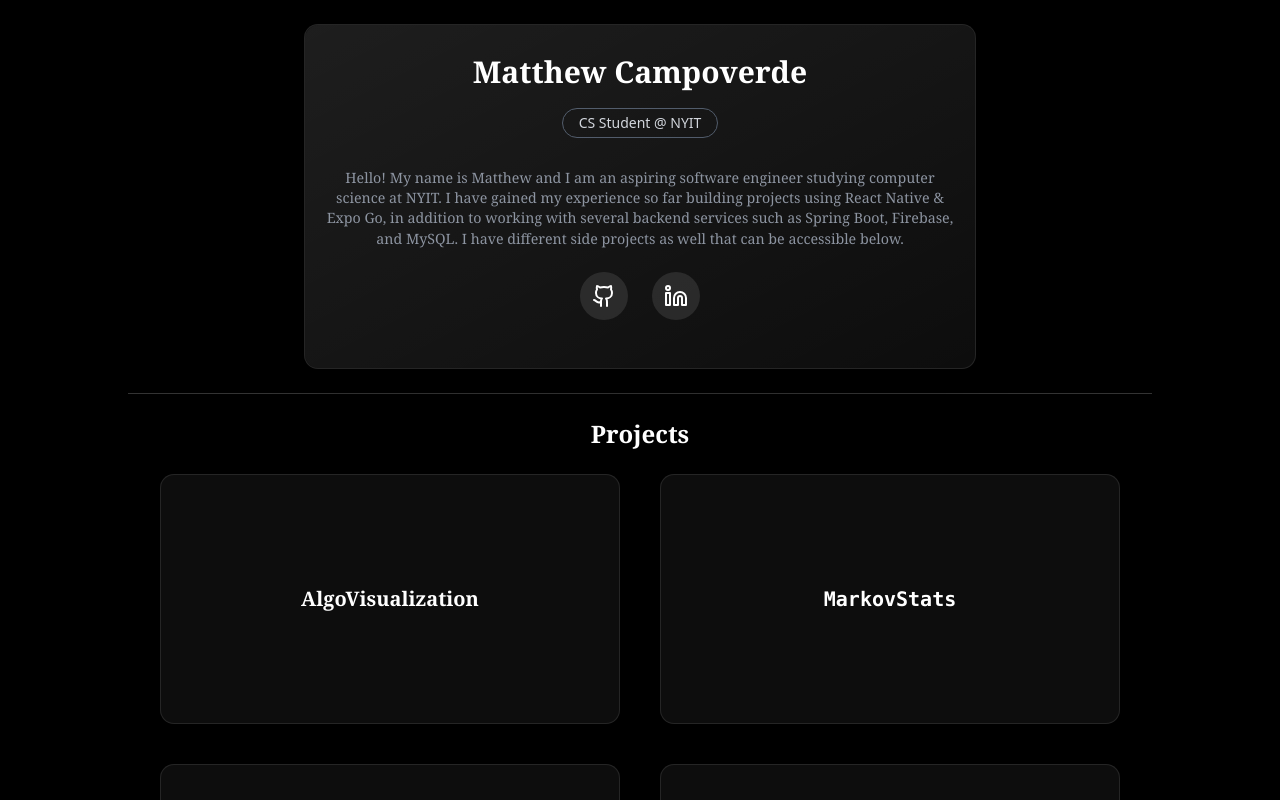
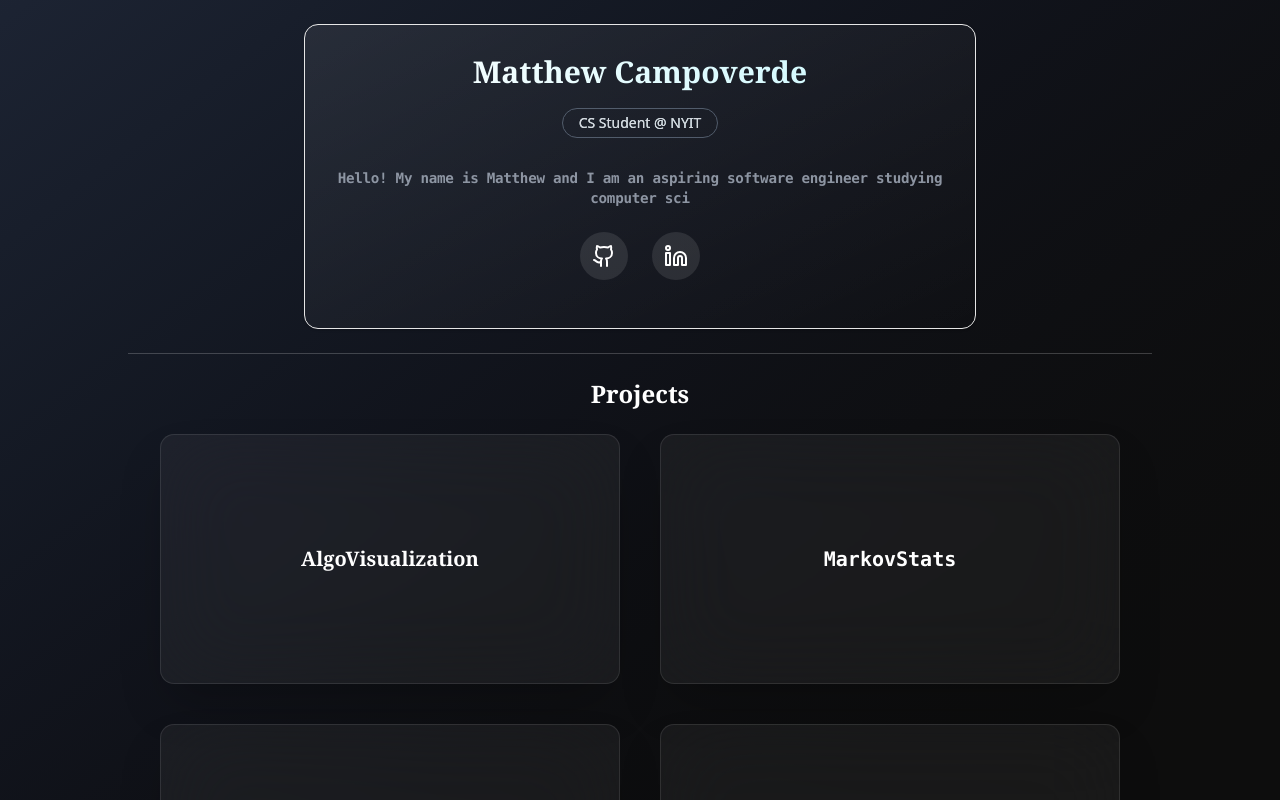
Before and after one commit to mcampo0215/MyWebsite, a Next.js app: page / in a window 1280 px wide. Shown: the top 800 px of the page. Built offline with nearby package versions, Linux system fonts and the light colour scheme.

Commit message:
Changed color.

```diff
--- a/package.json
+++ b/package.json
@@ -14,6 +14,7 @@
     "class-variance-authority": "^0.7.1",
     "clsx": "^2.1.1",
     "lucide-react": "^0.511.0",
+    "motion": "^12.23.12",
     "next": "15.3.2",
     "react": "^19.0.0",
     "react-dom": "^19.0.0",
--- a/src/app/page.tsx
+++ b/src/app/page.tsx
@@ -1,12 +1,12 @@
 import * as React from "react";
 import {Card,CardDescription,CardFooter,CardHeader,CardTitle} from "@/components/ui/card";
 import { Github, Linkedin } from "lucide-react";
-
+import { TypingAnimation } from "@/components/magicui/typing-animation";
 export default function Page() {
   return (
-    <div className="relative flex flex-col items-center min-h-screen bg-black p-6 overflow-hidden">
+    <div className="relative flex flex-col items-center min-h-screen bg-gradient-to-br from-gray-900/95 to-black/95 p-6 overflow-hidden">
       <div className="relative z-10 w-full max-w-md sm:max-w-lg md:max-w-xl lg:max-w-2xl">
-        <Card className="flex flex-col bg-white/5 backdrop-blur-2xl border border-white/10 rounded-xl shadow-2xl text-white ">
+        <Card className="flex flex-col bg-gradient-to-r from-white via-violet-200 via-cyan-200 to-emerald-200 bg-clip-text text-transparent animate-text-shimmer bg-[length:300%_300%] ">
           <div className="absolute inset-0 rounded-xl bg-gradient-to-br from-white/10 to-transparent opacity-70 pointer-events-none" />
 
           <CardHeader>
@@ -19,12 +19,14 @@ export default function Page() {
               </div>
             </CardDescription>
             <CardDescription className="mt-6 text-center text-gray-400 text-sm animate-pulse-slow font-serif">
-              Hello! My name is Matthew and I am an aspiring software engineer
+              <TypingAnimation className="font-mono text-sm #0d0d0d, #595959, #c0c0c0, #f5f5f5"
+              duration={65}>Hello! My name is Matthew and I am an aspiring software engineer
               studying computer science at NYIT. I have gained my experience so
               far building projects using React Native & Expo Go, in addition to
               working with several backend services such as Spring Boot,
               Firebase, and MySQL. I have different side projects as well that
-              can be accessible below.
+              can be accessible below.</TypingAnimation>
+
             </CardDescription>
           </CardHeader>
 
--- /dev/null
+++ b/src/components/magicui/typing-animation.tsx
@@ -0,0 +1,85 @@
+"use client";
+
+import { cn } from "@/lib/utils";
+import { motion, MotionProps, useInView } from "motion/react";
+import { useEffect, useRef, useState } from "react";
+
+interface TypingAnimationProps extends MotionProps {
+  children: string;
+  className?: string;
+  duration?: number;
+  delay?: number;
+  as?: React.ElementType;
+  startOnView?: boolean;
+}
+
+export function TypingAnimation({
+  children,
+  className,
+  duration = 100,
+  delay = 0,
+  as: Component = "div",
+  startOnView = false,
+  ...props
+}: TypingAnimationProps) {
+  const MotionComponent = motion.create(Component, {
+    forwardMotionProps: true,
+  });
+
+  const [displayedText, setDisplayedText] = useState<string>("");
+  const [started, setStarted] = useState(false);
+  const elementRef = useRef<HTMLElement | null>(null);
+  const isInView = useInView(elementRef as React.RefObject<Element>, {
+    amount: 0.3,
+    once: true,
+  });
+
+  useEffect(() => {
+    if (!startOnView) {
+      const startTimeout = setTimeout(() => {
+        setStarted(true);
+      }, delay);
+      return () => clearTimeout(startTimeout);
+    }
+
+    if (!isInView) return;
+
+    const startTimeout = setTimeout(() => {
+      setStarted(true);
+    }, delay);
+
+    return () => clearTimeout(startTimeout);
+  }, [delay, startOnView, isInView]);
+
+  useEffect(() => {
+    if (!started) return;
+
+    const graphemes = Array.from(children);
+    let i = 0;
+    const typingEffect = setInterval(() => {
+      if (i < graphemes.length) {
+        setDisplayedText(graphemes.slice(0, i + 1).join(""));
+        i++;
+      } else {
+        clearInterval(typingEffect);
+      }
+    }, duration);
+
+    return () => {
+      clearInterval(typingEffect);
+    };
+  }, [children, duration, started]);
+
+  return (
+    <MotionComponent
+      ref={elementRef}
+      className={cn(
+        "text-4xl font-bold leading-[5rem] tracking-[-0.02em]",
+        className,
+      )}
+      {...props}
+    >
+      {displayedText}
+    </MotionComponent>
+  );
+}
```
Also changed, not shown: 1 other file (tests, documents, lock files or other folders).
